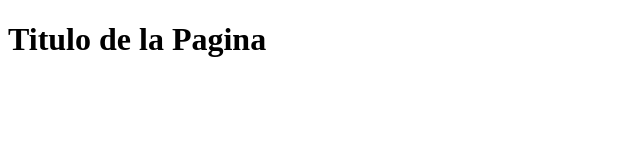
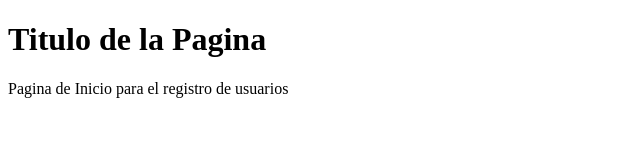
Before and after one commit to albornoz79/MiWeb, a plain HTML site: page index.html in a window 1280 px wide. Shown: the whole page, without its empty margins (0-640 px from the left). Drawn offline with Linux system fonts and the light colour scheme.

Commit message:
Creacion de Parrafo

```diff
--- a/index.html
+++ b/index.html
@@ -7,5 +7,6 @@
 </head>
 <body>
     <h1>Titulo de la Pagina</h1>
+    <p>Pagina de Inicio para el registro de usuarios</p>
 </body>
 </html>
```
